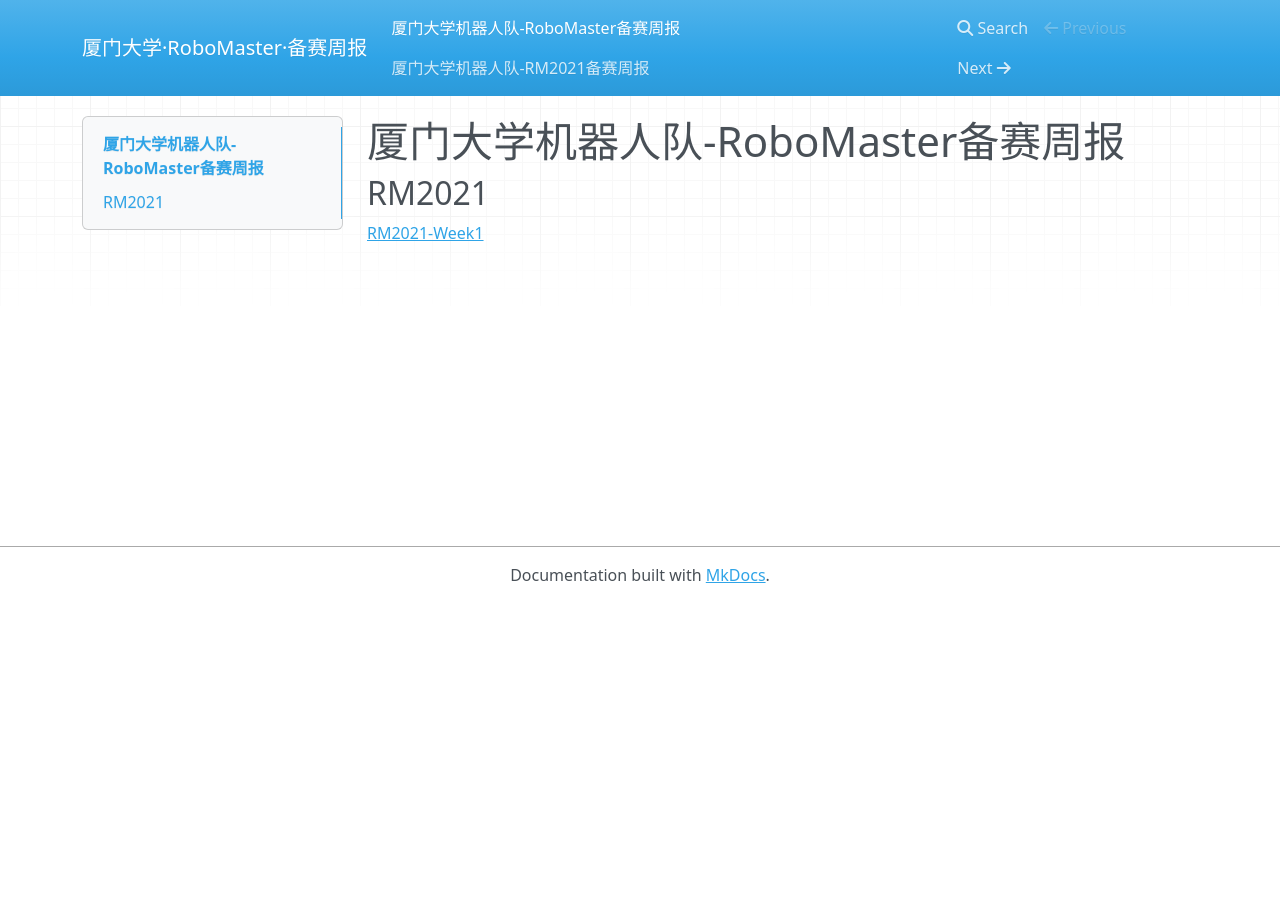
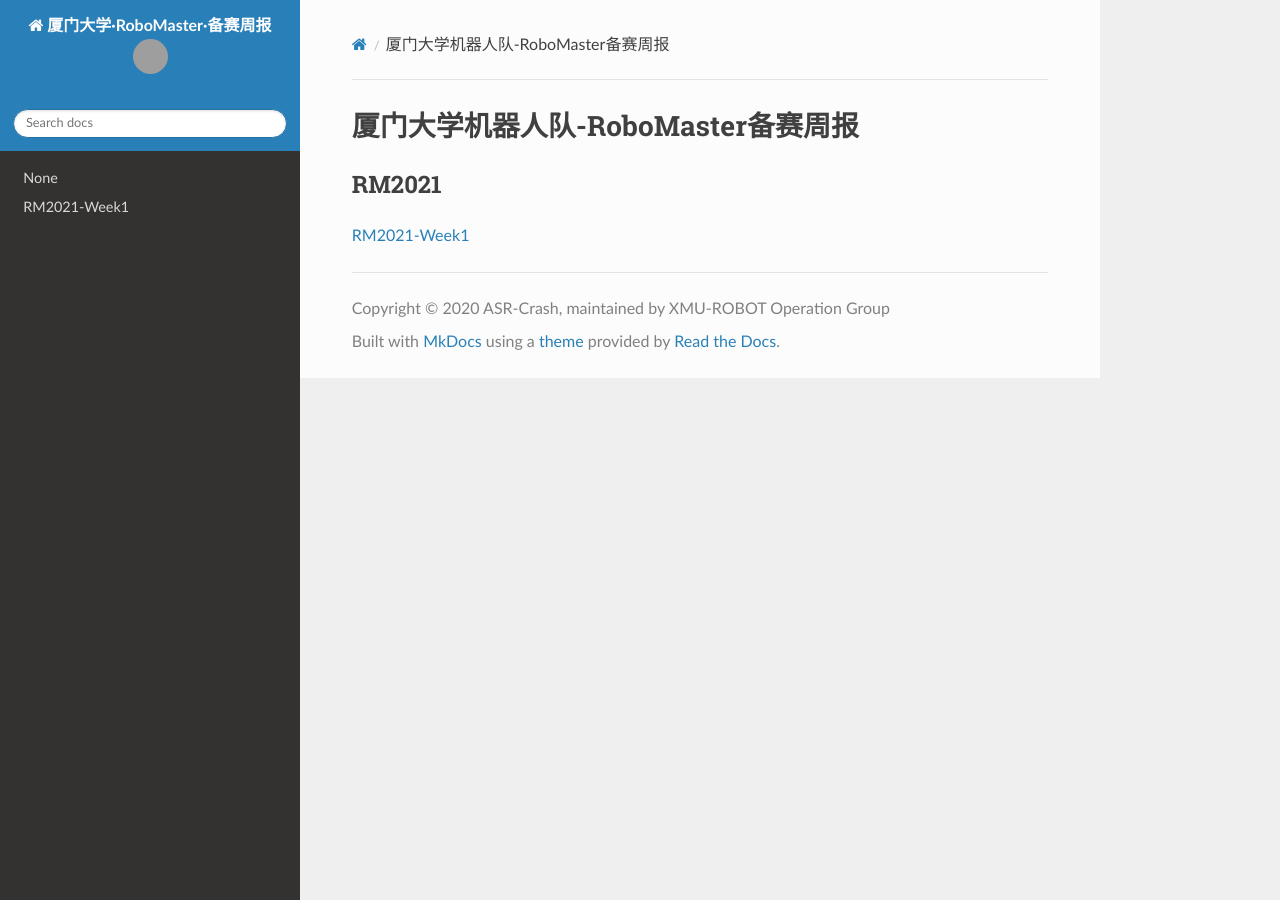
Before and after one commit to ASR-Crash/XMU-RM-Weekly, an MkDocs documentation site: the page built from docs/README.md, in a window 1280 px wide. Built offline with MkDocs 1.6.1, drawn with Linux system fonts in a browser that asks for light colours; nearby versions of some CDN libraries; grey boxes are pictures that could not be loaded.

Commit message:
2020/10/18 24:00

```diff
--- a/mkdocs.yml
+++ b/mkdocs.yml
@@ -1 +1,10 @@
-site_name: 厦门大学·RoboMaster·备赛周报
+site_name: 厦门大学·RoboMaster·备赛周报<img src='https://cdn.img.wenhairu.com/images/2020/10/11/CksbD.png'>
+site_favicon: favicon.ico
+
+nav:
+- RM2021
+- RM2021-Week1: RM2021-Week1.md
+
+theme: readthedocs
+site_author: Crash
+copyright: Copyright © 2020 ASR-Crash, maintained by XMU-ROBOT Operation Group
```
Also changed, not shown: docs/favicon.ico (added).
